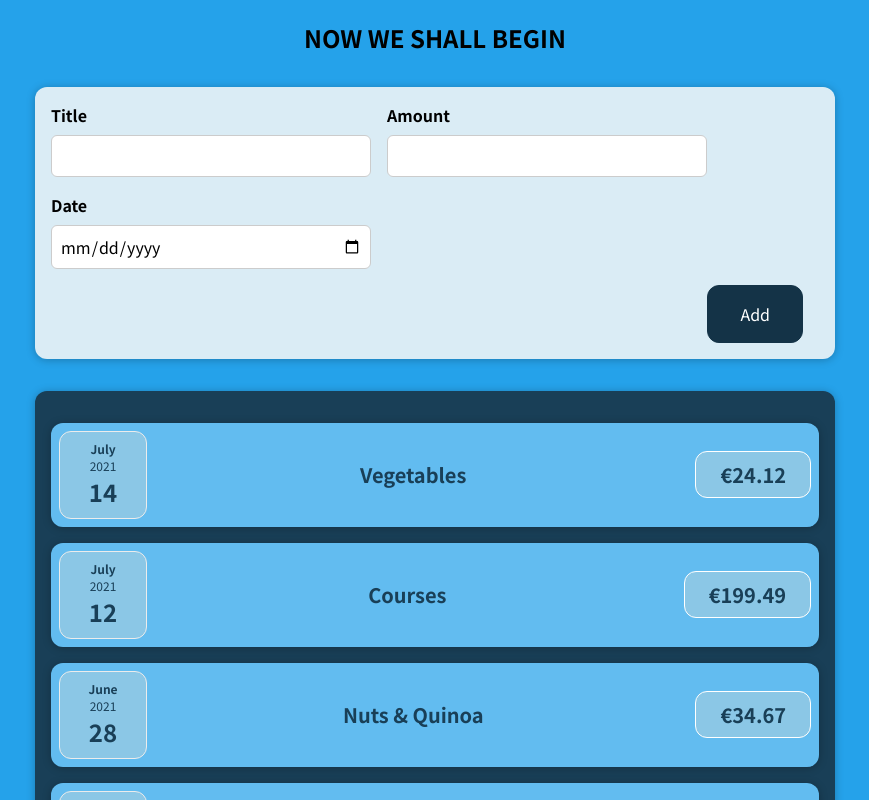
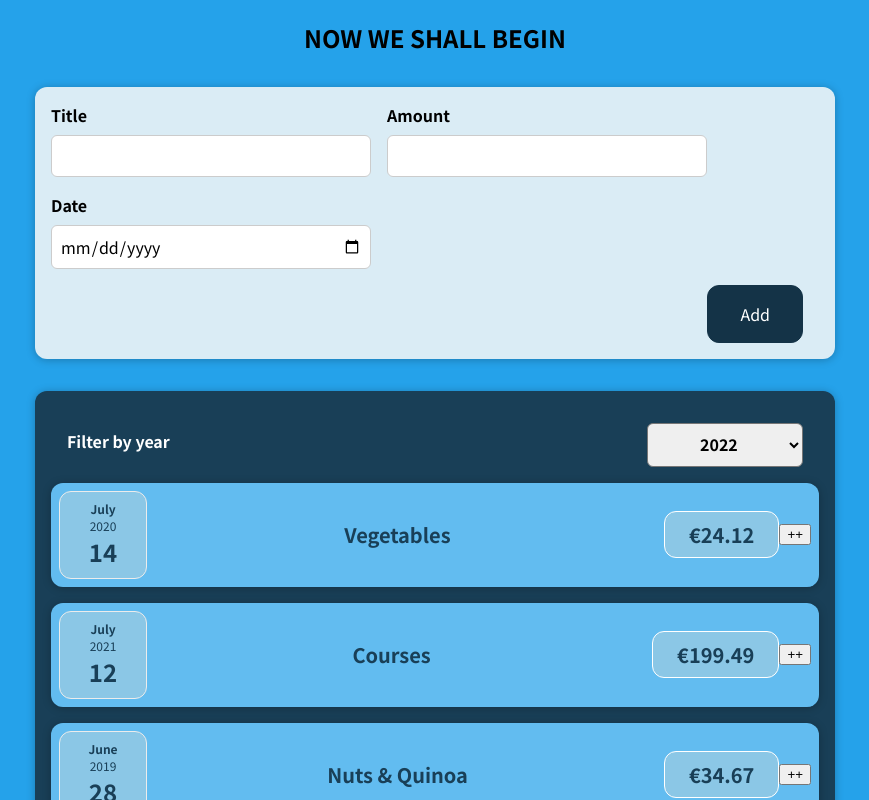
Before and after one commit to elicitmind/EXPENSES-REACTJS-PROJECT, a React (Create React App) app: page / in a window 1280 px wide. Shown: the top 800 px of the page, without its empty margins (205-1074 px from the left). Built offline with nearby package versions, Linux system fonts and the light colour scheme.

Commit message:
lifting state up, filter component

```diff
--- a/src/App.jsx
+++ b/src/App.jsx
@@ -1,15 +1,18 @@
-import React from 'react'
-import Expenses from "./components/Expenses/Expenses"
-import expensesData from "./components/Expenses/expensesData"
-import NewExpense from "./components/NewExpense/NewExpense"
+import React from "react";
+import Expenses from "./components/Expenses/Expenses";
+import expensesData from "./components/Expenses/expensesData";
+import NewExpense from "./components/NewExpense/NewExpense";
 
 function App() {
-
+  const addExpenseHandler = (expense) => {
+    expensesData.push(expense);
+    console.log(expensesData);
+  };
 
   return (
     <div>
       <h2> NOW WE SHALL BEGIN</h2>
-            <NewExpense />
+      <NewExpense onAddExpense={addExpenseHandler} />
       <Expenses {...expensesData} />
     </div>
   );
--- a/src/components/Expenses/ExpenseItem.jsx
+++ b/src/components/Expenses/ExpenseItem.jsx
@@ -20,7 +20,7 @@ function ExpenseItem(props) {
                 <h2>{title}</h2>
                 <div className="expense-item__price">€{amount}</div>
             </div>
-            {/* <button onClick={clickHandler}>++</button> */}
+            <button onClick={clickHandler}>++</button>
         </Card>
     );
 }
--- a/src/components/Expenses/Expenses.jsx
+++ b/src/components/Expenses/Expenses.jsx
@@ -1,11 +1,19 @@
-import React from 'react'
-import ExpenseItem from './ExpenseItem';
-import './Expenses.css'
-import Card from '../UI/Card'
+import React, {useState} from "react";
+import ExpenseItem from "./ExpenseItem";
+import "./Expenses.css";
+import Card from "../UI/Card";
+import ExpensesFilter from "./ExpensesFilter";
 
 function Expenses(props) {
-	console.log(props[0])
-	return <Card className="expenses">
+	const [filter, setFilter] = useState("")
+
+  const onFilterChange = (newFilter) => {
+    setFilter(newFilter);
+		console.log(filter)
+  };
+  return (
+    <Card className="expenses">
+      <ExpensesFilter onFilterChange={onFilterChange} />
       <ExpenseItem
         title={props[0].title}
         amount={props[0].amount}
@@ -25,7 +33,9 @@ function Expenses(props) {
         title={props[3].title}
         amount={props[3].amount}
         date={props[3].date}
-	/></Card>
+      />
+    </Card>
+  );
 }
 
-export default Expenses
+export default Expenses;
--- /dev/null
+++ b/src/components/Expenses/ExpensesFilter.css
@@ -0,0 +1,24 @@
+.expenses-filter {
+    color: white;
+    padding: 0 1rem;
+}
+
+.expenses-filter__control {
+    display: flex;
+    width: 100%;
+    align-items: center;
+    justify-content: space-between;
+    margin: 1rem 0;
+}
+
+.expenses-filter label {
+    font-weight: bold;
+    margin-bottom: 0.5rem;
+}
+
+.expenses-filter select {
+    font: inherit;
+    padding: 0.5rem 3rem;
+    font-weight: bold;
+    border-radius: 6px;
+}
--- /dev/null
+++ b/src/components/Expenses/ExpensesFilter.jsx
@@ -0,0 +1,24 @@
+import React from 'react';
+
+import './ExpensesFilter.css';
+
+const ExpensesFilter = (props) => {
+const changeFilterHandler = (event) => {
+	props.onFilterChange(event.target.value)
+}
+  return (
+    <div className='expenses-filter'>
+      <div className='expenses-filter__control'>
+        <label>Filter by year</label>
+        <select onChange={changeFilterHandler}>
+          <option value='2022'>2022</option>
+          <option value='2021'>2021</option>
+          <option value='2020'>2020</option>
+          <option value='2019'>2019</option>
+        </select>
+      </div>
+    </div>
+  );
+};
+
+export default ExpensesFilter;
--- a/src/components/Expenses/expensesData.js
+++ b/src/components/Expenses/expensesData.js
@@ -2,7 +2,7 @@ const expensesData = [{
         id: 'e1',
         title: 'Vegetables',
         amount: 24.12,
-        date: new Date(2021, 6, 14),
+        date: new Date(2020, 6, 14),
     },
     {
         id: 'e2',
@@ -14,7 +14,7 @@ const expensesData = [{
         id: 'e3',
         title: 'Nuts & Quinoa',
         amount: 34.67,
-        date: new Date(2021, 5, 28),
+        date: new Date(2019, 5, 28),
     },
     {
         id: 'e4',
--- a/src/components/NewExpense/ExpenseForm.jsx
+++ b/src/components/NewExpense/ExpenseForm.jsx
@@ -1,7 +1,7 @@
 import React, { useState } from "react";
 import "./ExpenseForm.css";
 
-function ExpenseForm() {
+function ExpenseForm(props) {
   const [enteredTitle, setEnteredTitle] = useState("");
   const [enteredAmount, setEnteredAmount] = useState("");
   const [enteredDate, setEnteredDate] = useState("");
@@ -57,7 +57,7 @@ function ExpenseForm() {
     console.log(enteredTitle);
     console.log(enteredAmount);
     console.log(enteredDate);
-    console.log(event);
+
   };
 
   const submitHandler = (event) => {
@@ -68,11 +68,16 @@ function ExpenseForm() {
       amount: enteredAmount,
       date: new Date(enteredDate),
     };
+
+    console.log(expensesData);
+    props.onSaveExpenseData(expensesData)
+
     setEnteredTitle("");
     setEnteredAmount("");
     setEnteredDate("");
-    console.log(expensesData);
-  };
+
+      };
+
 
   return (
     <form onSubmit={submitHandler}>
@@ -99,7 +104,7 @@ function ExpenseForm() {
           <label>Date</label>
           <input
             type="date"
-            min="2021-01-01"
+            min="2018-01-01"
             max="2022-12-31"
             onChange={dateChangeHandler}
             value={enteredDate}
--- a/src/components/NewExpense/NewExpense.jsx
+++ b/src/components/NewExpense/NewExpense.jsx
@@ -2,10 +2,22 @@ import React from "react";
 import './NewExpense.css'
 import ExpenseForm from './ExpenseForm'
 
-function NewExpense() {
+function NewExpense(props) {
+  const saveExpenseDataHandler = (enteredExpenseData) => {
+const expenseData = {
+  ...enteredExpenseData,
+  id: Math.random().toString()
+}
+console.log(expenseData)
+console.log(props)
+props.onAddExpense(expenseData)
+  }
+
+
   return (
     <div className="new-expense">
-      <ExpenseForm />
+      <ExpenseForm
+      onSaveExpenseData={saveExpenseDataHandler} />
     </div>
   );
 }
```
Also changed, not shown: 1 other file (tests, documents, lock files or other folders). Lines whose indentation alone changed are shown as unchanged.
